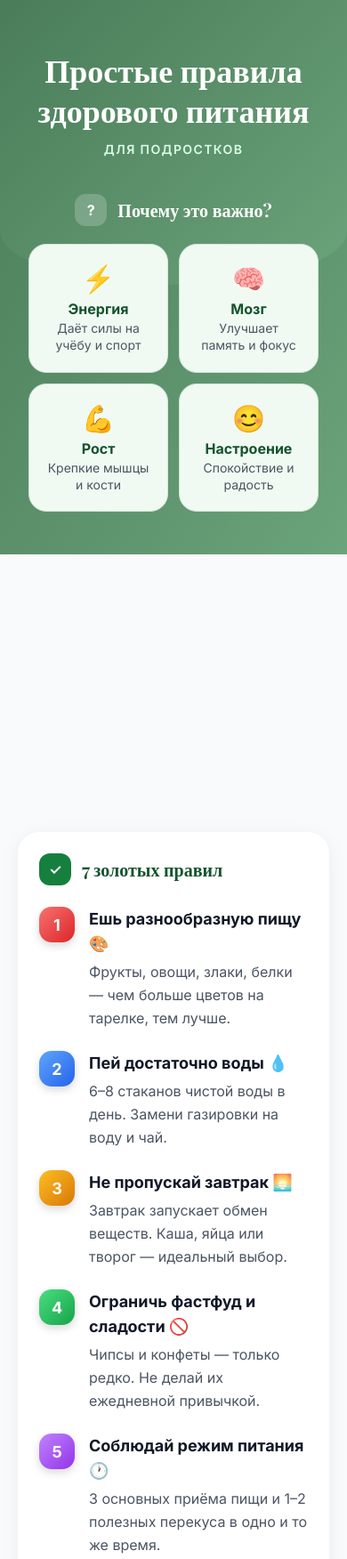
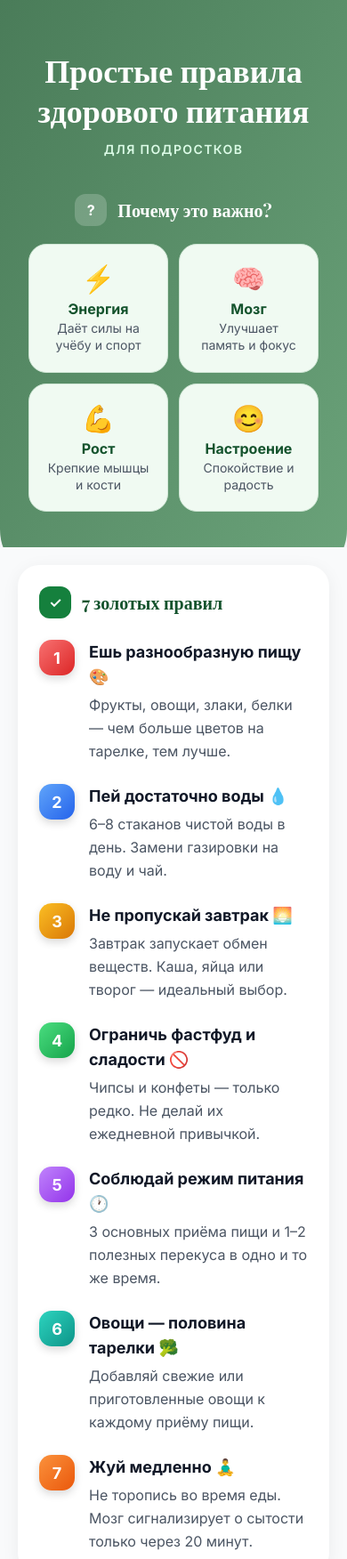
Before and after one commit to raezualways/my-brochure, a plain HTML site: page index.html in a window 390 px wide. Shown: the top 1752 px of the page at 89% size. Drawn offline with nearby package versions, Linux system fonts and the light colour scheme.

Commit message:
Update index.html

```diff
--- a/index.html
+++ b/index.html
@@ -17,17 +17,6 @@
 
   .font-display { font-family: 'Playfair Display', serif; }
 
-  /* Мобильная волна (скрывается на ПК) */
-  .top-wave {
-    position: absolute; top: 0; left: 0; right: 0;
-    height: 320px;
-    background: linear-gradient(135deg, #4a7c59 0%, #6ba37a 100%);
-    border-bottom-left-radius: 50% 60px;
-    border-bottom-right-radius: 50% 60px;
-    z-index: 0;
-  }
-
-  /* Карточки */
   .card {
     background: white;
     border-radius: 24px;
@@ -35,28 +24,26 @@
     box-shadow: 0 4px 20px rgba(0,0,0,0.06);
     margin-bottom: 24px;
   }
-  /* На ПК карточки чуть просторнее */
   @media (min-width: 768px) {
     .card { padding: 32px; border-radius: 28px; }
   }
 
   .why-card {
-    background: #f0faf2; border: 1px solid #d1e7d6;
     border-radius: 20px; padding: 20px; text-align: center;
     transition: transform 0.2s;
+    /* Мобильные стили (по умолчанию) */
+    background: #f0faf2; border: 1px solid #d1e7d6;
   }
-  .why-card:active { transform: scale(0.97); }
-
-  /* Для ПК варианта (прозрачные карточки на зеленом фоне) */
+  /* ПК стили для карточек (полупрозрачные на зеленом) */
   @media (min-width: 768px) {
     .why-card {
       background: rgba(255,255,255,0.1);
       border-color: rgba(255,255,255,0.2);
-      color: white;
     }
     .why-card p.text-gray-600 { color: rgba(255,255,255,0.8) !important; }
     .why-card p.text-green-900 { color: white !important; }
   }
+  .why-card:active { transform: scale(0.97); }
 
   .rule-item {
     display: flex; align-items: flex-start; gap: 16px; margin-bottom: 24px;
@@ -75,32 +62,30 @@
     border: 1px solid #e5e7eb; display: flex; align-items: center; gap: 14px;
   }
 
-  /* Мобильный финал (скрывается на ПК) */
+  /* Мобильный финал */
   .finale-mobile {
     background: linear-gradient(160deg, #3a6b48 0%, #4a7c59 40%, #6ba37a 100%);
     border-top-left-radius: 40px;
     border-top-right-radius: 40px;
     padding: 48px 32px 40px;
-    margin-top: 16px;
-    box-shadow: 0 -10px 40px rgba(74, 124, 89, 0.2);
+    margin-top: 8px;
+    box-shadow: 0 -10px 40px rgba(74, 124, 89, 0.15);
     text-align: center;
   }
 </style>
 </head>
 <body>
 
-<!-- ОБОЛОЧКА: На ПК это два столбца, на телефоне - один -->
+<!-- ОСНОВНАЯ ОБОЛОЧКА -->
 <div class="flex flex-col md:flex-row max-w-6xl mx-auto md:min-h-screen md:my-8 md:mx-auto md:rounded-3xl md:shadow-2xl md:overflow-hidden">
 
-  <!-- ЛЕВАЯ ПАНЕЛЬ (на ПК закреплена слева, на телефоне это верхушка) -->
-  <div class="relative w-full md:w-5/12 bg-gradient-to-br from-[#4a7c59] to-[#6ba37a] p-8 pt-14 pb-12 md:sticky md:top-8 md:h-[calc(100vh-4rem)] md:flex md:flex-col md:justify-between md:rounded-l-3xl">
+  <!-- ЛЕВАЯ ПАНЕЛЬ (Зеленая) -->
+  <!-- На телефоне: закругленный снизу блок, на ПК: закрепленная левая колонка -->
+  <div class="w-full md:w-5/12 bg-gradient-to-br from-[#4a7c59] to-[#6ba37a] p-8 pt-14 pb-20 rounded-b-[60px] md:rounded-b-none md:rounded-l-3xl md:sticky md:top-0 md:h-screen md:flex md:flex-col md:justify-center md:overflow-y-auto relative">
 
-    <!-- Декор для ПК (полупрозрачные круги) -->
+    <!-- Декор для ПК -->
     <div class="hidden md:block absolute top-0 right-0 w-64 h-64 bg-white/5 rounded-full -mr-32 -mt-32"></div>
     <div class="hidden md:block absolute bottom-0 left-0 w-48 h-48 bg-white/5 rounded-full -ml-24 -mb-24"></div>
-
-    <!-- Мобильная волна (видна только на телефоне) -->
-    <div class="top-wave md:hidden"></div>
 
     <!-- Шапка -->
     <div class="relative z-10 text-center md:text-left mb-10">
@@ -143,7 +128,7 @@
       </div>
     </div>
 
-    <!-- Финальная цитата (На ПК она тут, на телефоне скрыта) -->
+    <!-- Финальная цитата (Только для ПК) -->
     <div class="relative z-10 mt-10 hidden md:block border-t border-white/20 pt-8">
       <span class="text-5xl mb-4 block drop-shadow-lg">🌱</span>
       <h2 class="font-display text-white text-3xl font-bold leading-snug mb-4 drop-shadow-md">
@@ -156,11 +141,9 @@
     </div>
   </div>
 
-  <!-- ПРАВАЯ ПАНЕЛЬ (Контент: правила и замены) -->
-  <div class="w-full md:w-7/12 p-5 pt-6 pb-0 md:p-12 md:pl-10 bg-gray-50 md:bg-white relative z-10">
-
-    <!-- На телефоне нужен отступ сверху из-за волны, на ПК нет -->
-    <div class="mt-72 md:mt-0">
+  <!-- ПРАВАЯ ПАНЕЛЬ (Белая) -->
+  <!-- На телефоне: наезжает на зеленый блок сверху с помощью -mt-10, чтобы закрыть пустоты -->
+  <div class="w-full md:w-7/12 p-5 -mt-10 md:mt-0 md:p-12 md:pl-10 bg-gray-50 md:bg-white relative z-10 pb-12">
 
     <!-- БЛОК 2: 7 правил -->
     <div class="card">
@@ -270,7 +253,7 @@
       </div>
     </div>
 
-      <!-- Финальная цитата (Только для мобильных, на ПК она в левом столбце) -->
+    <!-- Финальная цитата (Только для мобильных) -->
     <div class="finale-mobile md:hidden">
       <span class="text-6xl mb-6 block drop-shadow-lg">🌱</span>
       <h2 class="font-display text-white text-3xl font-bold leading-snug mb-6 drop-shadow-md">
@@ -282,8 +265,6 @@
       </p>
     </div>
 
-      <div class="h-6 md:h-0"></div>
-    </div>
   </div>
 
 </div>
```
Lines whose indentation alone changed are shown as unchanged.
